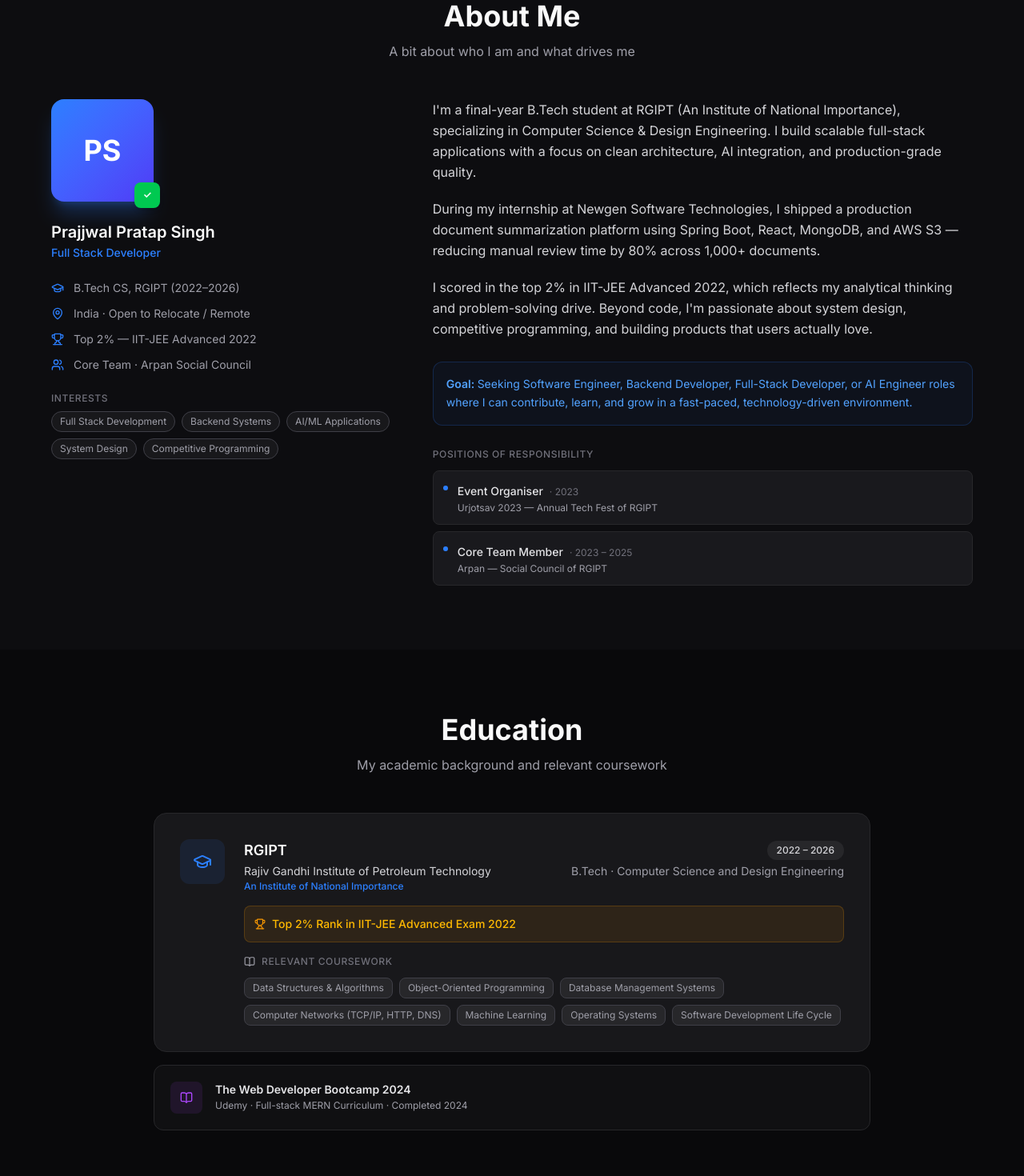
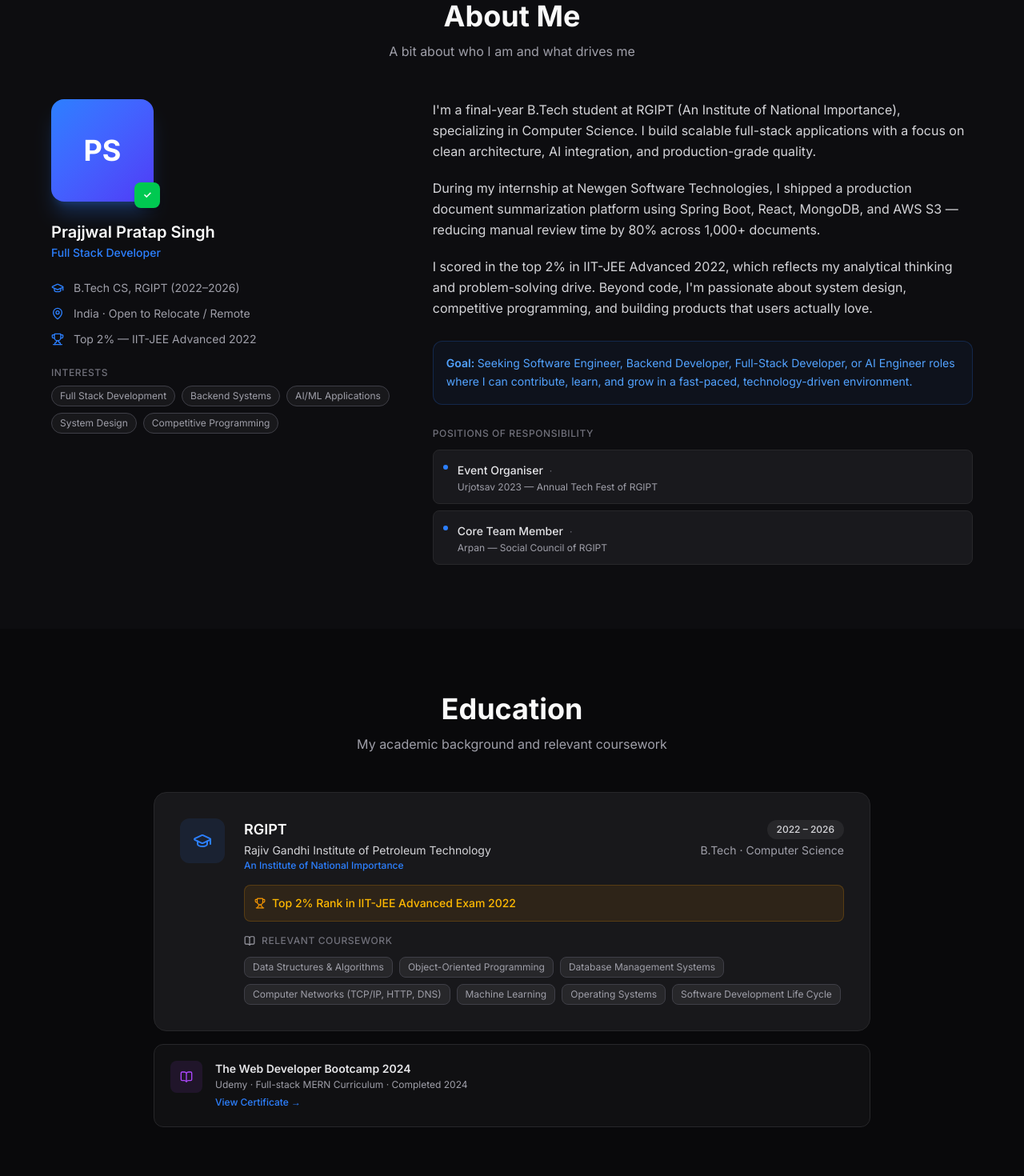
Before and after one commit to Prj-007/portfolio, a Next.js app: page / in a window 1280 px wide. Shown: the part 880-2350 px from the top of the page at 80% size. Built offline with nearby package versions, Linux system fonts and the light colour scheme.

Commit message:
Remove Design Engineering, Arpan card, position periods; add bootcamp certificate link

```diff
--- a/components/sections/About.tsx
+++ b/components/sections/About.tsx
@@ -1,7 +1,7 @@
 'use client'
 
 import { motion } from 'framer-motion'
-import { MapPin, GraduationCap, Trophy, Users } from 'lucide-react'
+import { MapPin, GraduationCap, Trophy } from 'lucide-react'
 import { SectionWrapper, SectionHeading } from '@/components/shared/SectionWrapper'
 import { PERSONAL, ACHIEVEMENTS, POSITIONS } from '@/constants/data'
 
@@ -50,10 +50,6 @@ export function About() {
               <div className="flex items-center gap-3 text-sm text-zinc-600 dark:text-zinc-400">
                 <Trophy size={16} className="text-blue-500 shrink-0" />
                 <span>Top 2% — IIT-JEE Advanced 2022</span>
-              </div>
-              <div className="flex items-center gap-3 text-sm text-zinc-600 dark:text-zinc-400">
-                <Users size={16} className="text-blue-500 shrink-0" />
-                <span>Core Team · Arpan Social Council</span>
               </div>
             </div>
 
--- a/components/sections/Education.tsx
+++ b/components/sections/Education.tsx
@@ -102,6 +102,14 @@ export function Education() {
           <div>
             <p className="text-sm font-semibold text-zinc-800 dark:text-zinc-200">The Web Developer Bootcamp 2024</p>
             <p className="text-xs text-zinc-500 dark:text-zinc-400 mt-0.5">Udemy · Full-stack MERN Curriculum · Completed 2024</p>
+            <a
+              href="https://drive.google.com/file/d/1_iQ3Xyz0DOHyFGuCHznX5BgVWtsHPhht/view?usp=sharing"
+              target="_blank"
+              rel="noopener noreferrer"
+              className="inline-flex items-center gap-1 mt-1.5 text-xs text-blue-500 hover:text-blue-600 font-medium transition-colors"
+            >
+              View Certificate →
+            </a>
           </div>
         </motion.div>
       </div>
--- a/constants/data.ts
+++ b/constants/data.ts
@@ -8,7 +8,7 @@ export const PERSONAL = {
   tagline: 'CS 2026 Graduate · AI-powered apps · Scalable backends',
   bio: 'Computer Science fresher (2026) with strong skills in C++, Java, Python, JavaScript, React, Spring Boot, Node.js, MongoDB, and DSA. Experienced in developing AI-powered full-stack applications and scalable backend systems through internship and project work.',
   about: [
-    "I'm a final-year B.Tech student at RGIPT (An Institute of National Importance), specializing in Computer Science & Design Engineering. I build scalable full-stack applications with a focus on clean architecture, AI integration, and production-grade quality.",
+    "I'm a final-year B.Tech student at RGIPT (An Institute of National Importance), specializing in Computer Science. I build scalable full-stack applications with a focus on clean architecture, AI integration, and production-grade quality.",
     "During my internship at Newgen Software Technologies, I shipped a production document summarization platform using Spring Boot, React, MongoDB, and AWS S3 — reducing manual review time by 80% across 1,000+ documents.",
     "I scored in the top 2% in IIT-JEE Advanced 2022, which reflects my analytical thinking and problem-solving drive. Beyond code, I'm passionate about system design, competitive programming, and building products that users actually love.",
   ],
@@ -97,7 +97,7 @@ export const EDUCATION: Education[] = [
     institution: 'Rajiv Gandhi Institute of Petroleum Technology',
     shortName: 'RGIPT',
     degree: 'B.Tech',
-    field: 'Computer Science and Design Engineering',
+    field: 'Computer Science',
     period: '2022 – 2026',
     note: 'An Institute of National Importance',
     courses: [
@@ -260,12 +260,10 @@ export const POSITIONS: Position[] = [
   {
     role: 'Event Organiser',
     organization: 'Urjotsav 2023 — Annual Tech Fest of RGIPT',
-    period: '2023',
   },
   {
     role: 'Core Team Member',
     organization: 'Arpan — Social Council of RGIPT',
-    period: '2023 – 2025',
   },
 ]
 
--- a/types/index.ts
+++ b/types/index.ts
@@ -55,5 +55,5 @@ export interface Achievement {
 export interface Position {
   role: string
   organization: string
-  period: string
+  period?: string
 }
```
